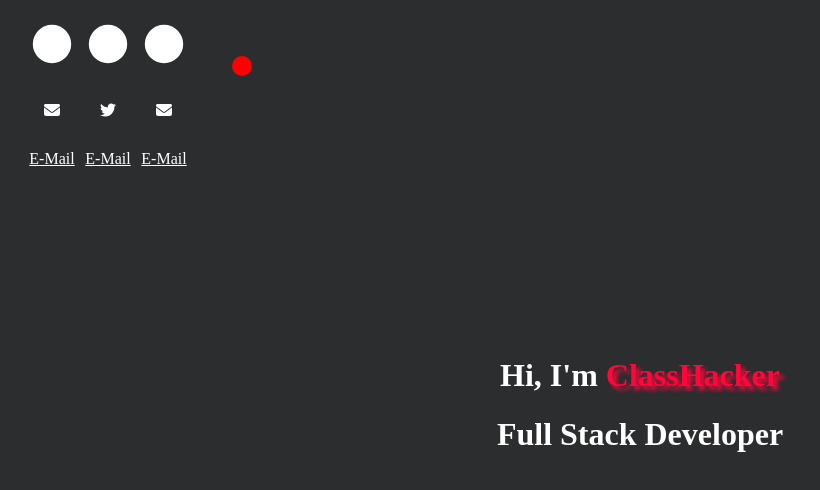
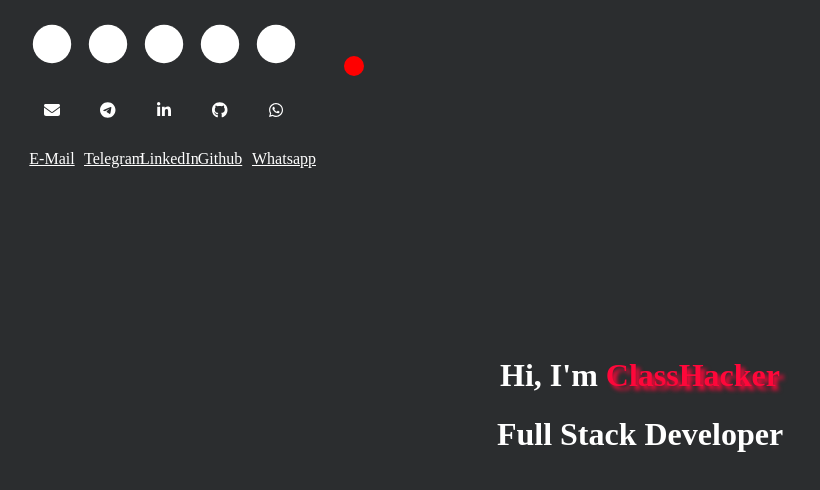
Before and after one commit to ClassHacker/classhacker.github.io, a React (Create React App) app: page / in a window 1280 px wide. Shown: the top 490 px of the page, without its empty margins (0-820 px from the left). Built offline with nearby package versions, Linux system fonts and the light colour scheme; what react-animations would draw is missing.

Commit message:
Updated social links

```diff
--- a/src/App.js
+++ b/src/App.js
@@ -2,7 +2,7 @@ import './App.scss';
 import { Flash } from './component/styled/Sdiv';
 import { FontAwesomeIcon } from '@fortawesome/react-fontawesome'
 import { faEnvelope } from '@fortawesome/free-solid-svg-icons'
-import { faTwitter, faFontAwesome } from '@fortawesome/free-brands-svg-icons'
+import { faTelegram, faLinkedinIn, faGithub, faWhatsapp } from '@fortawesome/free-brands-svg-icons'
 
 function App() {
   return (
@@ -16,33 +16,52 @@ function App() {
         </Flash>
       </div>
       <div className='landing-icons'>
-        <a class="social-link email" aria-label="My E-Mail" href="mailto:ajaydayma1401@gmail.com">
+        <a className="social-link email" aria-label="My E-Mail" href="mailto:ajaydayma1401@gmail.com">
           <svg viewBox="0 0 200 200" className="circle">
             <circle cx="100" cy="100" r="80" fill='white' />
           </svg>
           <div className='social'>
             <FontAwesomeIcon icon={faEnvelope} />
           </div>
-          <span class="label">E-Mail</span>
+          <span className="label">E-Mail</span>
         </a>
-        <a class="social-link email" aria-label="My E-Mail" href="mailto:ajaydayma1401@gmail.com">
+        <a className="social-link telegram" aria-label="My Telegram" target="_blank" rel="noreferrer" href="https://t.me/classhacker">
           <svg viewBox="0 0 200 200" className="circle">
             <circle cx="100" cy="100" r="80" fill='white' />
           </svg>
           <div className='social'>
-            <FontAwesomeIcon icon={faTwitter} />
+            <FontAwesomeIcon icon={faTelegram} />
           </div>
-          <span class="label">E-Mail</span>
+          <span className="label">Telegram</span>
         </a>
-        <a class="social-link email" aria-label="My E-Mail" href="mailto:ajaydayma1401@gmail.com">
+        <a className="social-link linkedIn" aria-label="My LinkedIn" target="_blank" rel="noreferrer" href="https://in.linkedin.com/in/classhacker">
           <svg viewBox="0 0 200 200" className="circle">
             <circle cx="100" cy="100" r="80" fill='white' />
           </svg>
           <div className='social'>
-            <FontAwesomeIcon icon={faEnvelope} />
+            <FontAwesomeIcon icon={faLinkedinIn} />
           </div>
-          <span class="label">E-Mail</span>
+          <span className="label">LinkedIn</span>
         </a>
+        <a className="social-link github" aria-label="My Github" target="_blank" rel="noreferrer" href="https://github.com/ClassHacker">
+          <svg viewBox="0 0 200 200" className="circle">
+            <circle cx="100" cy="100" r="80" fill='white' />
+          </svg>
+          <div className='social'>
+            <FontAwesomeIcon icon={faGithub} />
+          </div>
+          <span className="label">Github</span>
+        </a>
+        <a className="social-link whatsapp" aria-label="My Whatsapp" target="_blank" rel="noreferrer" href="https://wa.me/+919770311779">
+          <svg viewBox="0 0 200 200" className="circle">
+            <circle cx="100" cy="100" r="80" fill='white' />
+          </svg>
+          <div className='social'>
+            <FontAwesomeIcon icon={faWhatsapp} />
+          </div>
+          <span className="label">Whatsapp</span>
+        </a>
+
         <svg>
           <circle cx={50} cy={50} r={10} fill="red" />
         </svg>
--- a/src/App.scss
+++ b/src/App.scss
@@ -2,7 +2,9 @@ html, body {
     background: #2b2d2f;
     color: white;
 }
-
+svg:not(:root) {
+    overflow: hidden;
+}
 #landing {
     background: #2b2d2f;
     color: #fff;
```
